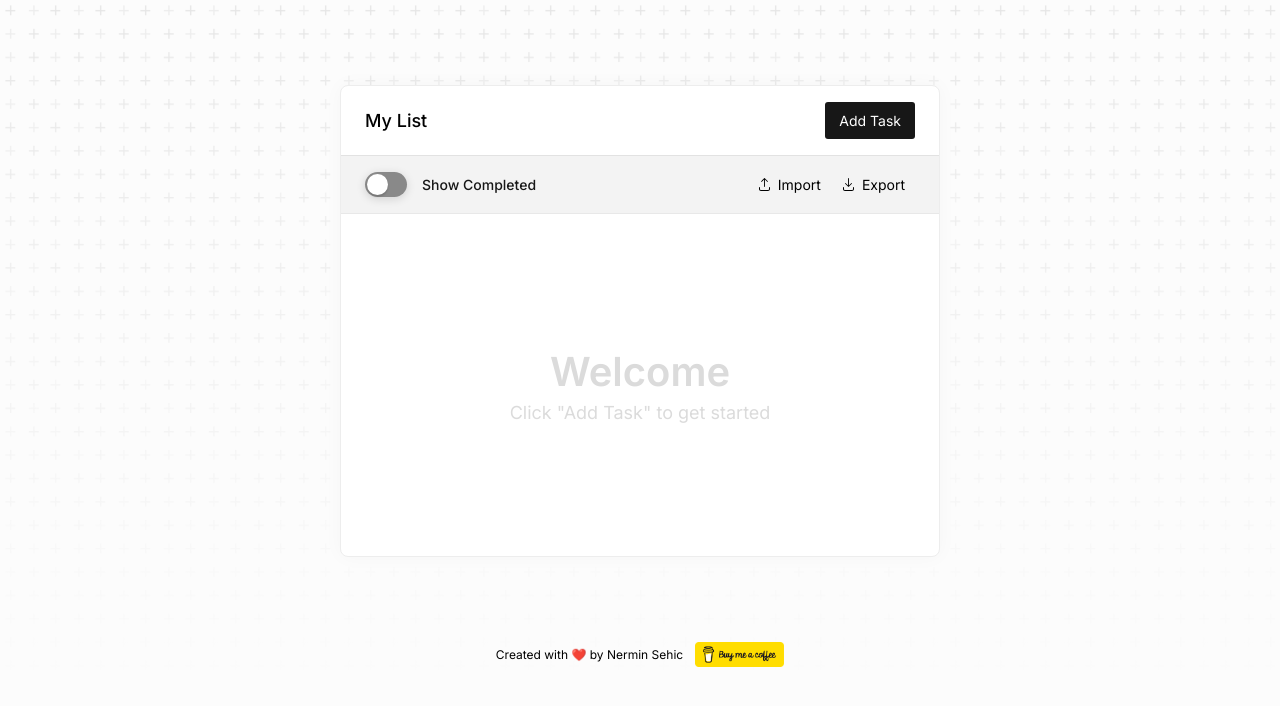
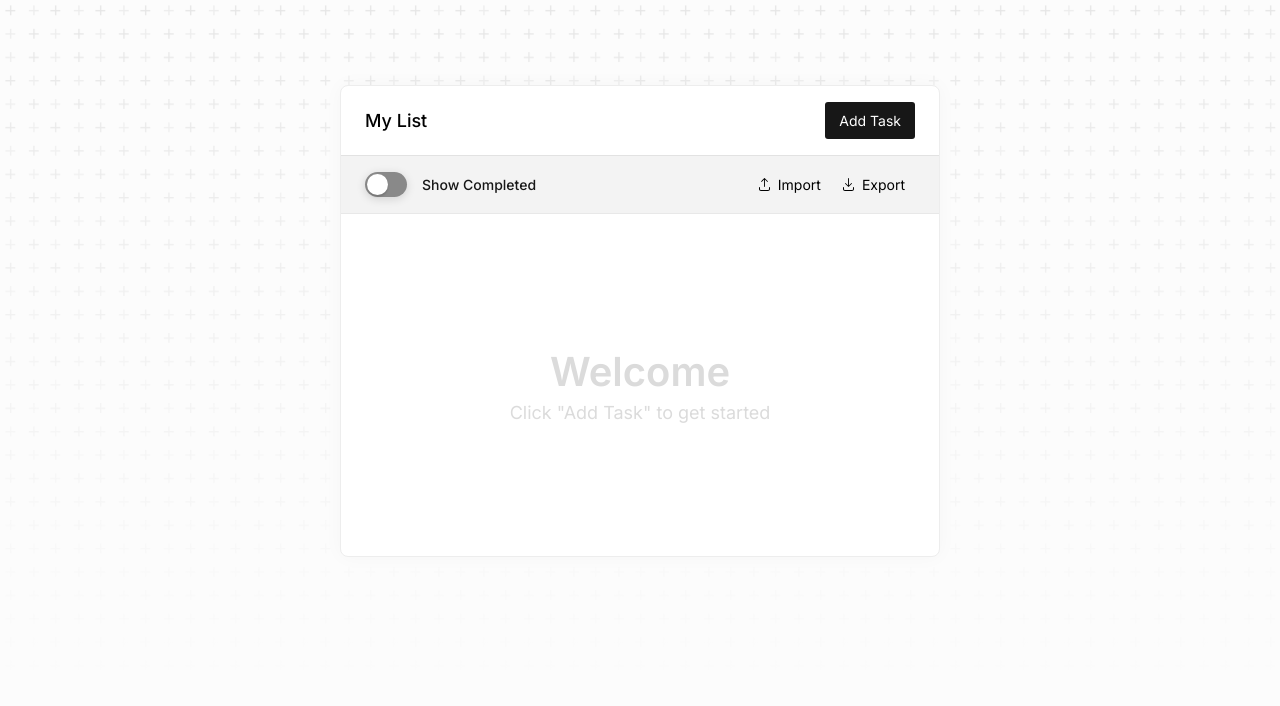
Before and after one commit to nermin-io/itemised, a Next.js app: page / in a window 1280 px wide. Shown: the top 706 px of the page. Built offline with nearby package versions, Linux system fonts and the light colour scheme.

Commit message:
remove fundraising link

```diff
--- a/src/components/FundraisingLink.module.scss
+++ /dev/null
@@ -1,12 +0,0 @@
-.FundraisingLink {
-  display: flex;
-  flex-direction: row;
-  align-items: center;
-  justify-content: center;
-  gap: 12px;
-  font-size: 12px;
-
-  &:hover {
-    text-decoration: underline;
-  }
-}
--- a/src/components/FundraisingLink.tsx
+++ /dev/null
@@ -1,21 +0,0 @@
-import React from 'react';
-import Image from 'next/image';
-import Link from 'next/link';
-import styles from './FundraisingLink.module.scss';
-
-interface Props {
-  size?: number;
-}
-
-const aspectRatio = 3.5620915033;
-
-const FundraisingLink: React.FC<Props> = ({ size = 300 }) => {
-  return (
-    <Link href="https://www.buymeacoffee.com/nsehic" target="_blank" className={styles.FundraisingLink}>
-      Created with ❤️  by Nermin Sehic
-      <Image src="/images/bmc-button.png" alt="Buy me a coffee" width={size * aspectRatio} height={size} />
-    </Link>
-  );
-}
-
-export default FundraisingLink;
--- a/src/components/Layout.tsx
+++ b/src/components/Layout.tsx
@@ -1,6 +1,5 @@
-import React from "react"
+import React from "react";
 import Container from "./Container";
-import FundraisingLink from "./FundraisingLink";
 
 interface Props {
   children: React.ReactNode | React.ReactNode[];
@@ -11,7 +10,6 @@
     <Container>
       <div></div>
       {children}
-      <FundraisingLink size={25}/>
     </Container>
   );
 };
```
